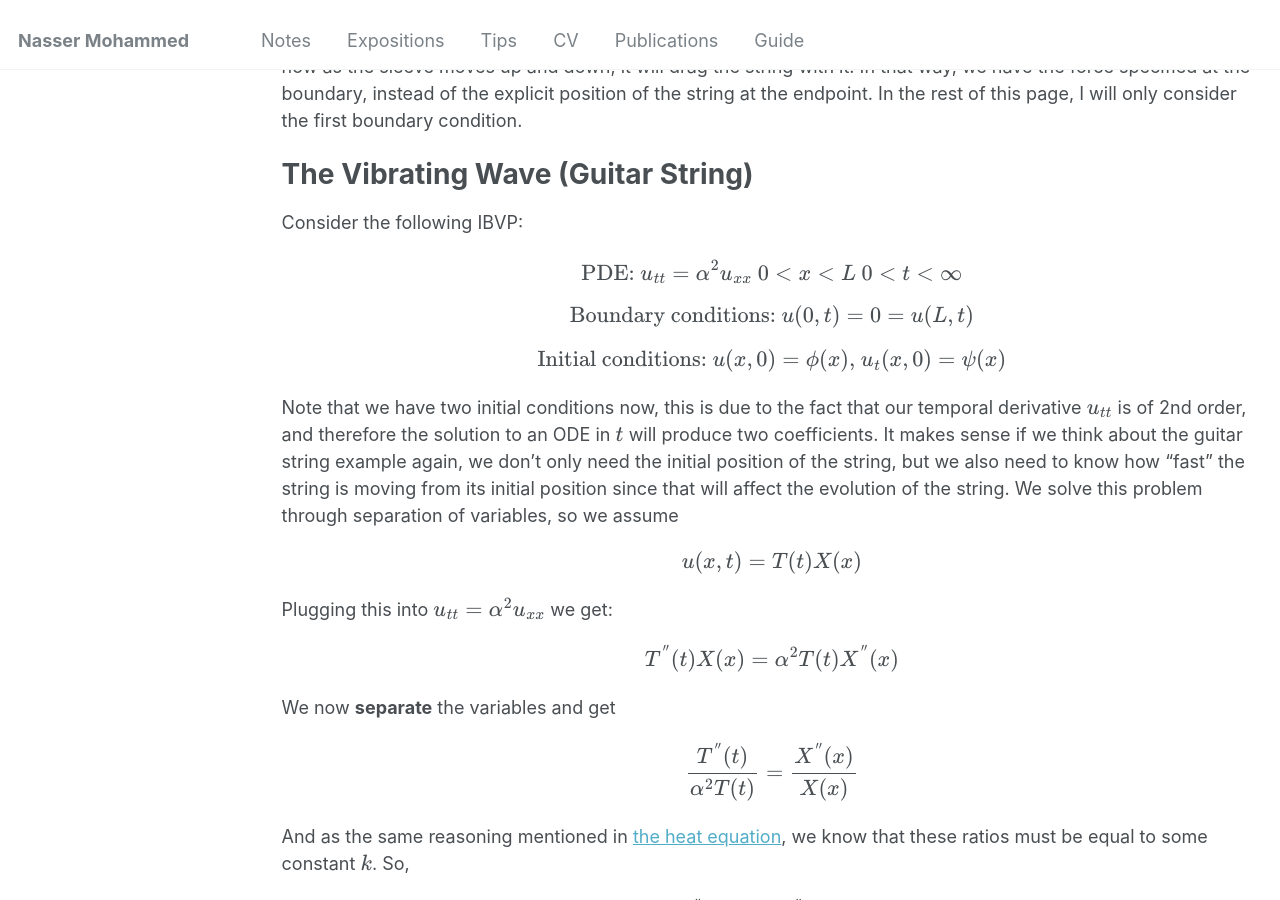
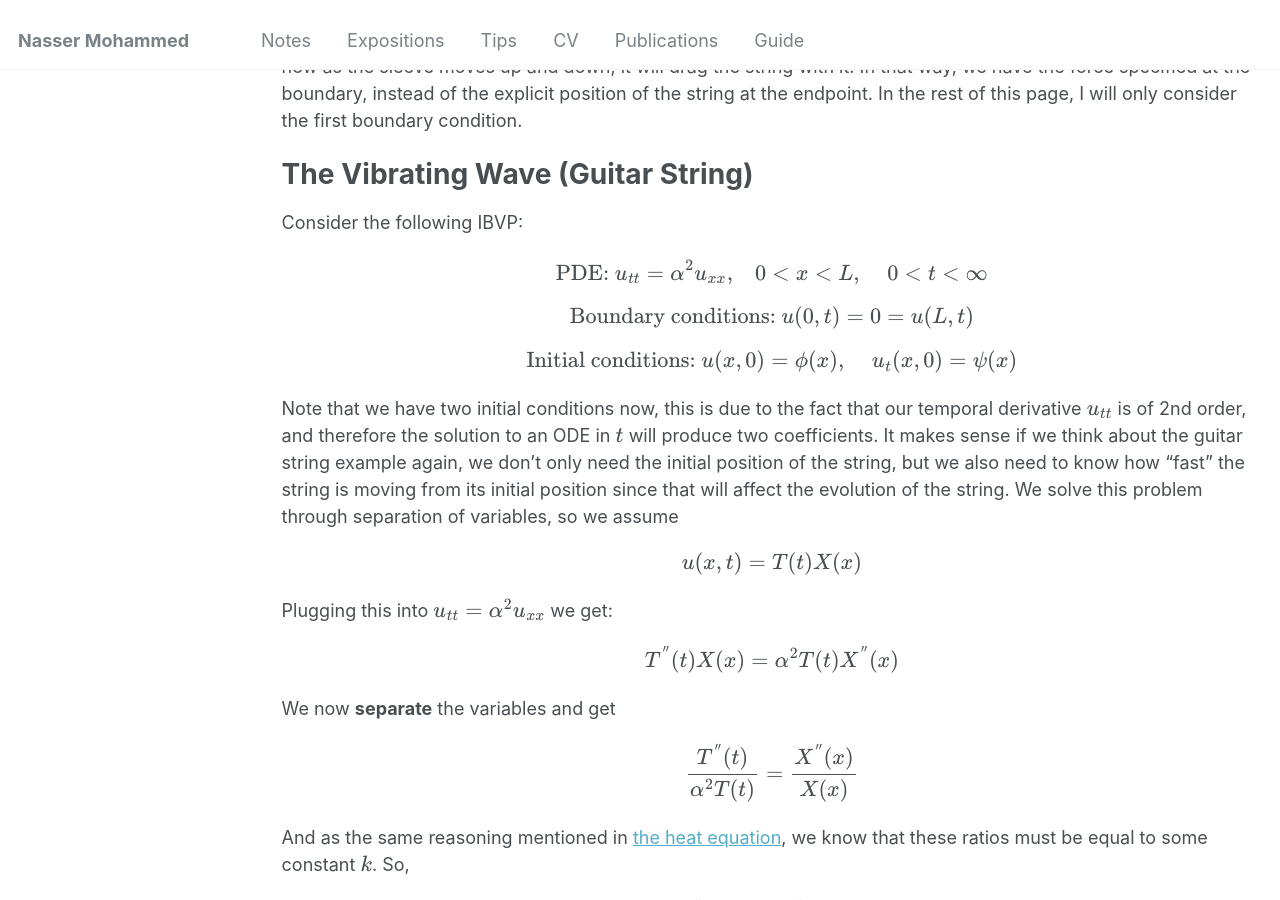
Before and after one commit to Nasser-Mohammed/Nasser-Mohammed.github.io, a Jekyll site: the page built from _pages/notes/pde/waveequation.md, in a window 1280 px wide and 900 px high, scrolled down 656 px. Built offline with Jekyll 4.4.1, drawn with Linux system fonts in a browser that asks for light colours.

Commit message:
Update waveequation.md

```diff
--- a/_pages/notes/pde/waveequation.md
+++ b/_pages/notes/pde/waveequation.md
@@ -21,9 +21,9 @@ The Vibrating Wave (Guitar String)
 ===
 Consider the following IBVP:
 
-\\[\text{PDE:  } u_{tt} = \alpha^2u_{xx} \text{     } 0 < x < L  \text{   } 0 < t < \infty\\]
+\\[\text{PDE:  } u_{tt} = \alpha^2u_{xx} \text{, }\ \ \ 0 < x < L  \text{,   } \ \ \ \ 0 < t < \infty\\]
 \\[\text{Boundary conditions:  } u(0, t) = 0 = u(L, t)\\]
-\\[\text{Initial conditions:  } u(x,0) = \phi(x) \text{,   }  u_t(x, 0) = \psi(x)\\]
+\\[\text{Initial conditions:  } u(x,0) = \phi(x) \text{,   } \ \ \ \ u_t(x, 0) = \psi(x)\\]
 Note that we have two initial conditions now, this is due to the fact that our temporal derivative \\(u_{tt}\\) is of 2nd order, and therefore the solution to an ODE in \\(t\\) will produce two coefficients. It makes sense if we think about the guitar string example again, we don't only need the initial position of the string, but we also need to know how "fast" the string is moving from its initial position since that will affect the evolution of the string. We solve this problem through separation of variables, so we assume
 \\[u(x,t) = T(t)X(x)\\]
 Plugging this into \\(u_{tt} = \alpha^2u_{xx}\\) we get:
```
